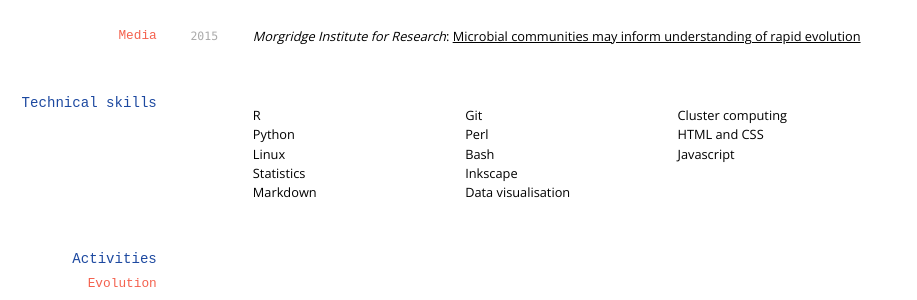
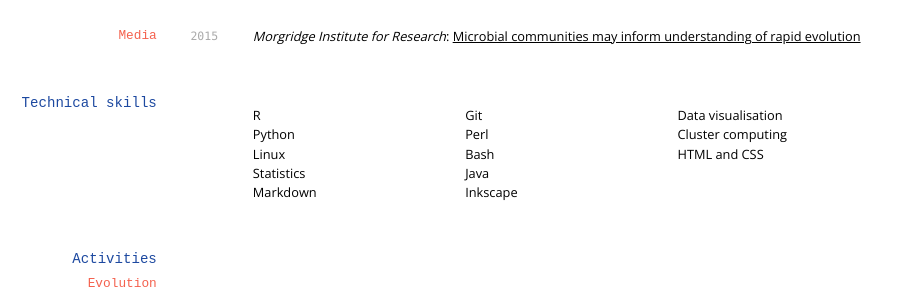
Before and after one commit to mbontrager/mbontrager.github.io, a Jekyll site: the page cv/index.html, which Jekyll copies as it is, in a window 1280 px wide. Shown: the part 1886-2186 px from the top of the page, without its empty margins (0-917 px from the left). Built offline with Jekyll 4.4.1, drawn with Linux system fonts in a browser that asks for light colours; nearby versions of some CDN libraries.

Commit message:
Update CV

```diff
--- a/cv/index.html
+++ b/cv/index.html
@@ -139,11 +139,11 @@ The Role of RAD52 in Mitochondrial Genome Stability (<em>SUNY Brockport Summer R
   <li>Git</li>
   <li>Perl</li>
   <li>Bash</li>
+  <li>Java</li>
   <li>Inkscape</li>
   <li>Data visualisation</li>
   <li>Cluster computing</li>
   <li>HTML and CSS</li>
-  <li>Javascript</li>
 </ul>
 
 <h2 id="activities">Activities</h2>
--- a/cv/media/cv-screen.css
+++ b/cv/media/cv-screen.css
@@ -57,8 +57,8 @@ body {
 	font-size: 80%;
 	line-height: 1.5em;
 	/* font-family: Verdana, sans-serif; */
+	width: 960px ;
 	font-family: "Open sans", sans-serif;
-	width: 960px ;
 	margin-top: 1em;
 	margin-left: 1em;
 }
```
Also changed, not shown: 1 other file.
